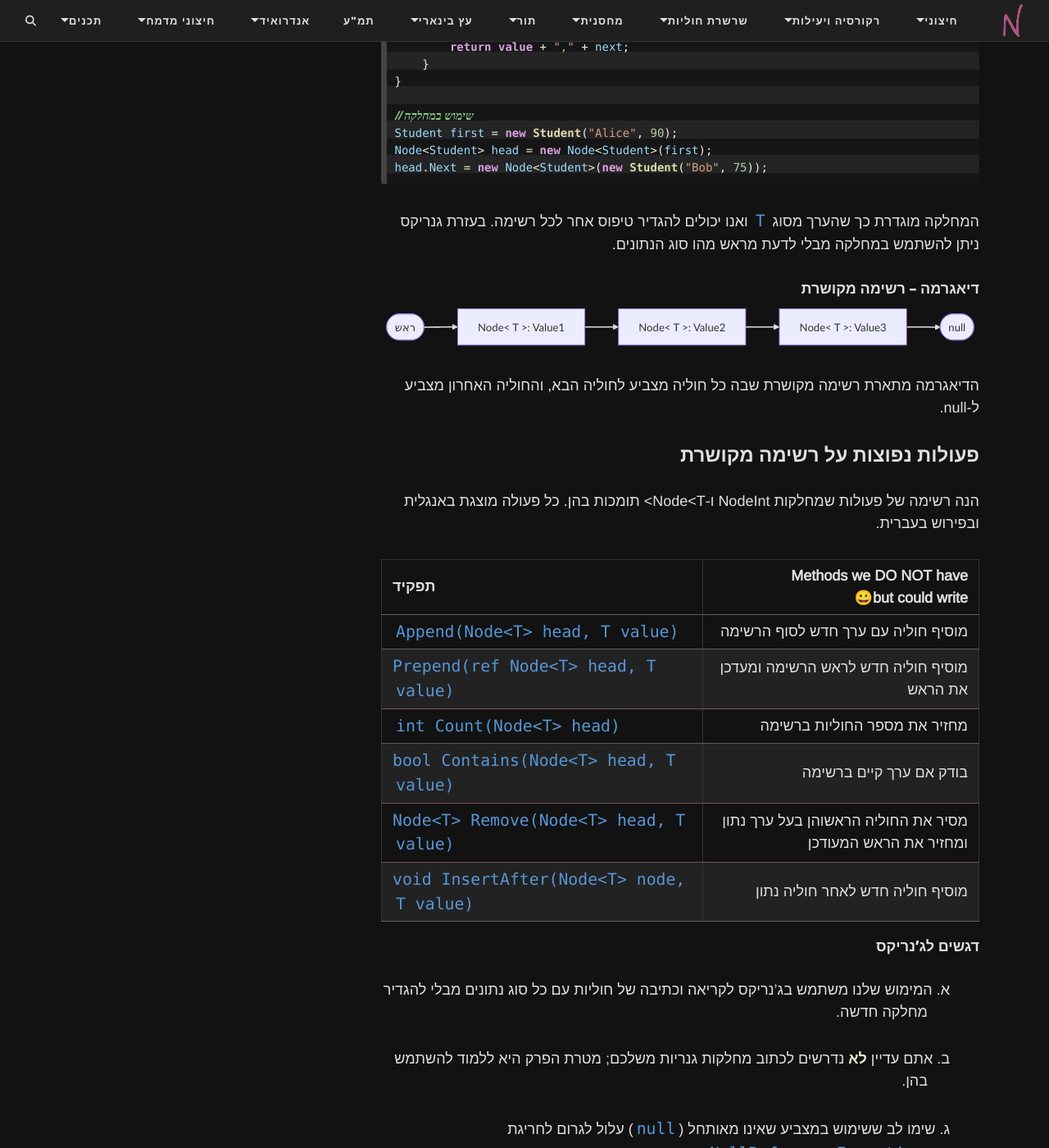
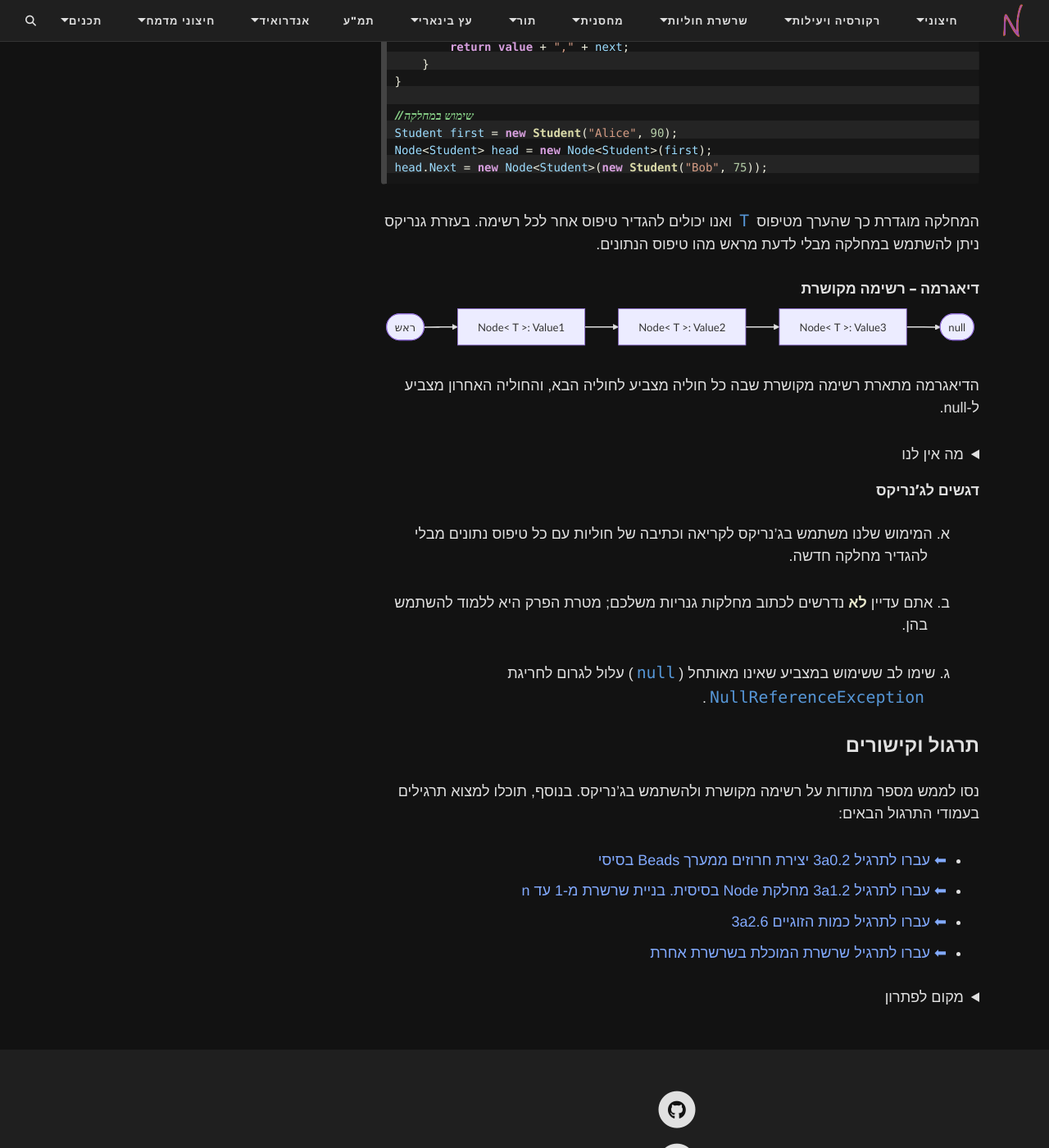
Before and after one commit to 3strategy/BeautifulMivney, a Jekyll site: the page built from cst/chapters/Chapter3.md, in a window 1280 px wide and 1400 px high, scrolled down 2574 px. Shown: the whole window at 82% size. Built offline with Jekyll 4.4.1, drawn with Linux system fonts in a browser that asks for light colours; comment, search, counter and statistics services are not loaded; some of the changed text lies outside the part shown.

Commit message:
תיקונונים

````diff
--- a/cst/chapters/Chapter3.md
+++ b/cst/chapters/Chapter3.md
@@ -32,18 +32,18 @@ lang: he
 |  תיאור בעברית |Method |
 | --- | --- |
 | קונסטרוקטור ליצירת חוליה עם ערך מחרוזת והפניה לחוליה הבאה | `Bead(string value, Bead next)` |
-| מחזיר את הערך השמור בחוליה | `string GetValue()` |
-| מחזיר את החוליה הבאה | `Bead GetNext()` |
+| מחזירה את הערך השמור בחוליה | `string GetValue()` |
+| מחזירה את החוליה הבאה | `Bead GetNext()` |
 | משנה את החוליה הבאה לחוליה נתונה | `void SetNext(Bead next)` |
-| מחזיר מחרוזת המייצגת את שרשרת החוליות מתחילת הרשימה | `override string ToString()` |
+| מחזירה מחרוזת המייצגת את שרשרת החוליות מתחילת הרשימה | `override string ToString()` |
 {: .table-rl}
 
-בחוליה מסוג **Bead** ניתן לשנות את הקישור לחוליה הבא באמצעות `SetNext`, להוסיף חוליה חדש בראש הרשימה על ידי יצירת חוליה חדש שהמצביע שלו מצביע לראש הקודם, או להסיר חוליה על ידי דילוג עליו בהגדרת המצביע. בגלל שאין לנו גישה ישירה לאינדקסים, יש לשמור מצביע לראש הרשימה בכל זמן.
+בחוליה מטיפוס **Bead** ניתן לשנות את הקישור לחוליה הבא באמצעות `SetNext`, להוסיף חוליה חדש בראש הרשימה על ידי יצירת חוליה חדש שהמצביע שלו מצביע לראש הקודם, או להסיר חוליה על ידי דילוג עליו בהגדרת המצביע. בגלל שאין לנו גישה ישירה לאינדקסים, יש לשמור מצביע לראש הרשימה בכל זמן.
 
 </details>
 
 <details markdown="1">
-<summary>מהו חוליה (NodeInt)?</summary>
+<summary>מהי חוליה (NodeInt)?</summary>
 #### NodeInt – שרשרת שלמים
 
 במימוש הפרטי שלנו יש מחלקה בשם **NodeInt** (הידועה גם בשם **Bead**) המקשרת בין מחרוזות. המחלקה מספקת את התכונות הבאות:
@@ -51,20 +51,20 @@ lang: he
 |  תיאור בעברית |Method |
 | --- | --- |
 | קונסטרוקטור ליצירת חוליה עם ערך מחרוזת והפניה לחוליה הבא | `NodeInt(string value, NodeInt next)` |
-| מחזיר את הערך השמור בחוליה | `string GetValue()` |
-| מחזיר את החוליה הבאה | `NodeInt GetNext()` |
+| מחזירה את הערך השמור בחוליה | `()string GetValue` |
+| מחזירה את החוליה הבאה | `()NodeInt GetNext` |
 | משנה את החוליה הבאה לחוליה נתון | `void SetNext(NodeInt next)` |
-| מחזיר מחרוזת המייצגת את שרשרת החוליות מתחילת הרשימה | `override string ToString()` |
+| מחזירה מחרוזת המייצגת את שרשרת החוליות מתחילת הרשימה | `()override string ToString` |
 {: .table-rl}
 
-בחוליה מסוג **NodeInt** ניתן לשנות את הקישור לחוליה הבא באמצעות `SetNext`, להוסיף חוליה חדש בראש הרשימה על ידי יצירת חוליה חדש שהמצביע שלו מצביע לראש הקודם, או להסיר חוליה על ידי דילוג עליו בהגדרת המצביע. בגלל שאין לנו גישה ישירה לאינדקסים, יש לשמור מצביע לראש הרשימה בכל זמן.
+בחוליה מטיפוס **NodeInt** ניתן לשנות את הקישור לחוליה הבא באמצעות `SetNext`, להוסיף חוליה חדש בראש הרשימה על ידי יצירת חוליה חדש שהמצביע שלו מצביע לראש הקודם, או להסיר חוליה על ידי דילוג עליו בהגדרת המצביע. בגלל שאין לנו גישה ישירה לאינדקסים, יש לשמור מצביע לראש הרשימה בכל זמן.
 
 </details>
 
 
 #### גנריקס – `<Node<T`
 
-במקום לעבוד רק עם מחרוזות, אנו עושים שימוש במחלקה **`<Node<T`** שמחזיקה משתנה מסוג כללי `T`. גישה זו מאפשרת לשמור כל סוג אובייקט ברשימה מבלי לכתוב קוד נפרד לכל סוג. להלן מימוש אפשרי ב‑#C:
+במקום לעבוד רק עם מחרוזות, אנו עושים שימוש במחלקה **`<Node<T`** שמחזיקה משתנה מטיפוס כללי `T`. גישה זו מאפשרת לשמור כל טיפוס אובייקט ברשימה מבלי לכתוב קוד נפרד לכל טיפוס. להלן מימוש אפשרי ב‑#C:
 
 ```csharp
 public class Node<T>
@@ -124,7 +124,7 @@ Node<Student> head = new Node<Student>(first);
 head.Next = new Node<Student>(new Student("Bob", 75));
 ```
 
-המחלקה מוגדרת כך שהערך מסוג `T` ואנו יכולים להגדיר טיפוס אחר לכל רשימה. בעזרת גנריקס ניתן להשתמש במחלקה מבלי לדעת מראש מהו סוג הנתונים.
+המחלקה מוגדרת כך שהערך מטיפוס `T` ואנו יכולים להגדיר טיפוס אחר לכל רשימה. בעזרת גנריקס ניתן להשתמש במחלקה מבלי לדעת מראש מהו טיפוס הנתונים.
 
 #### דיאגרמה – רשימה מקושרת
 
@@ -138,24 +138,29 @@ graph LR
 
 הדיאגרמה מתארת רשימה מקושרת שבה כל חוליה מצביע לחוליה הבא, והחוליה האחרון מצביע ל‑null.
 
-### פעולות נפוצות על רשימה מקושרת
 
-הנה רשימה של פעולות שמחלקות NodeInt ו‑Node&lt;T&gt; תומכות בהן. כל פעולה מוצגת באנגלית ובפירוש בעברית.
+<details markdown="1">
+<summary>מה אין לנו</summary>
+### פעולות נפוצות (שאין לנו!) על רשימה מקושרת
+
+הנה רשימה של פעולות שמחלקות `NodeInt` ו‑**`<Node<T`** לא תומכות בהן. כל פעולה מוצגת באנגלית ובפירוש בעברית (nice to have but we don't have😀).
 
 | Methods we DO NOT have <br/>but could write😀 | תפקיד |
 | --- | --- |
-| מוסיף חוליה עם ערך חדש לסוף הרשימה | `Append(Node<T> head, T value)` |
-|מוסיף חוליה חדש לראש הרשימה ומעדכן את הראש | `Prepend(ref Node<T> head, T value)` |
-| מחזיר את מספר החוליות ברשימה | `int Count(Node<T> head)` |
-| בודק אם ערך קיים ברשימה | `bool Contains(Node<T> head, T value)` |
-|מסיר את החוליה הראשוהן בעל ערך נתון ומחזיר את הראש המעודכן | `Node<T> Remove(Node<T> head, T value)` |
-|מוסיף חוליה חדש לאחר חוליה נתון | `void InsertAfter(Node<T> node, T value)` |
+| מוסיפה חוליה עם ערך חדש לסוף הרשימה | `Append(Node<T> head, T value)` |
+|מוסיפה חוליה חדש לראש הרשימה ומעדכן את הראש | `Prepend(ref Node<T> head, T value)` |
+| מחזירה את מספר החוליות ברשימה | `int Count(Node<T> head)` |
+| בודקת אם ערך קיים ברשימה | `bool Contains(Node<T> head, T value)` |
+|מסירה את החוליה הראשונה בעלת ערך נתון ומחזירה את הראש המעודכן | `Node<T> Remove(Node<T> head, T value)` |
+|מוסיפה חוליה חדש לאחר חוליה נתון | `void InsertAfter(Node<T> node, T value)` |
 {: .table-rl}
+
+</details>
 
 #### דגשים לג'נריקס
 
 {: .subq}
-א. המימוש שלנו משתמש בג'נריקס לקריאה וכתיבה של חוליות עם כל סוג נתונים מבלי להגדיר מחלקה חדשה.
+א. המימוש שלנו משתמש בג'נריקס לקריאה וכתיבה של חוליות עם כל טיפוס נתונים מבלי להגדיר מחלקה חדשה.
 
 {: .subq}
 ב. אתם עדיין **לא** נדרשים לכתוב מחלקות גנריות משלכם; מטרת הפרק היא ללמוד להשתמש בהן.
````
Also changed, not shown: other parts of cst/chapters/Chapter3.md (+2 -2 lines), cst/chapters/Chapter4.md (+2 -2 lines).
